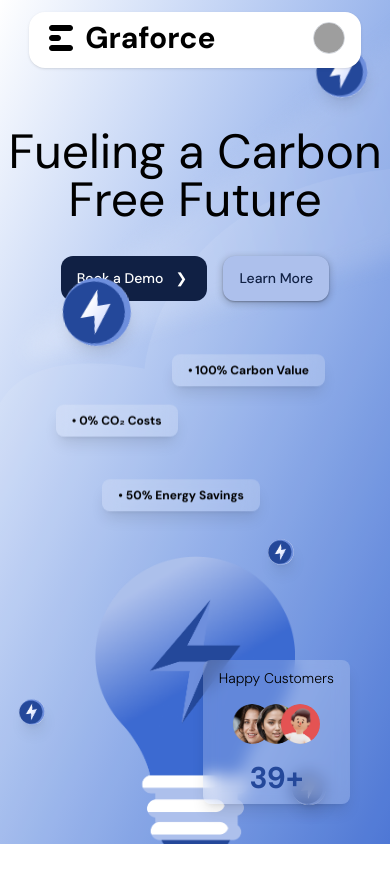
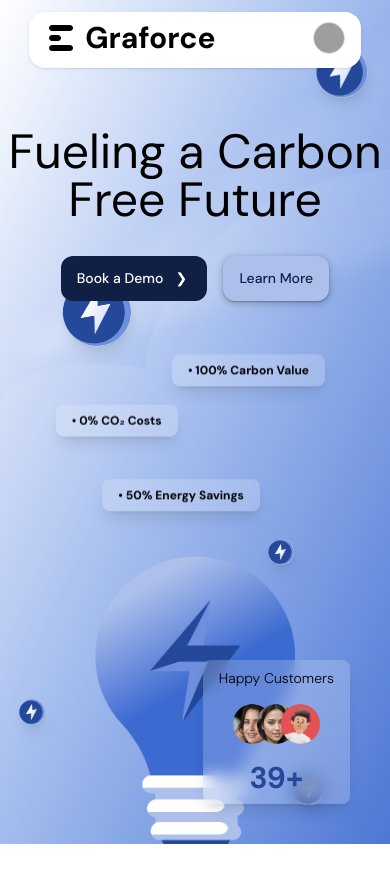
Before and after one commit to Auricmondal/graforce, a Next.js app: page / in a window 390 px wide. Shown: the top 882 px of the page. Built offline with nearby package versions, Linux system fonts and the light colour scheme; grey boxes are pictures that could not be loaded.

Commit message:
fixed hero zindex

```diff
--- a/src/components/sections/home/Hero.jsx
+++ b/src/components/sections/home/Hero.jsx
@@ -12,37 +12,62 @@ import Customer1 from "@/assets/home/hero/Ellipse-10.png";
 import Customer2 from "@/assets/home/hero/Ellipse-11.png";
 import Customer3 from "@/assets/home/hero/Ellipse-15.png";
 
-
 const Hero = () => {
   const CustomerAvatar = ({ src, className = "" }) => {
-    return(
-      <Image src={src} alt="Avatar" className={`w-10 h-10 rounded-full ${className}`} />
-    )
-  }
+    return (
+      <Image
+        src={src}
+        alt="Avatar"
+        className={`w-10 h-10 rounded-full ${className}`}
+      />
+    );
+  };
 
   return (
     <div>
+      <div className="h-screen relative overflow-hidden bg-gradient-to-br from-white to-primary-300">
+        <Image
+          src={Path}
+          alt="Path"
+          className="absolute  -bottom-1/5 left-0 min-h-full object-cover object-right"
+        />
+        <Image
+          src={Rectangle}
+          width={500}
+          alt="Rectangle"
+          className="absolute top-0 right-0 object-contain"
+        />
+        <Image
+          src={Bulb}
+          width={200}
+          alt="Rectangle"
+          className="absolute bottom-0 left-1/2 -translate-x-1/2"
+        />
 
-      <div className="h-screen relative overflow-hidden bg-gradient-to-br from-white to-primary-300">
-        <Image src={Path} alt="Path" className="absolute  -bottom-1/5 left-0 min-h-full object-cover object-right" />
-        <Image src={Rectangle} width={500} alt="Rectangle" className="absolute top-0 right-0 object-contain" />
-        <Image src={Bulb} width={200} alt="Rectangle" className="absolute bottom-0 left-1/2 -translate-x-1/2" />
-
+        <div className="h-1/2 absolute top-32 left-0 w-full z-2">
           <ScrollReveal>
-        <div className="h-1/2 absolute top-32 left-0 w-full flex flex-col gap-8 items-center z-10">
-          <h1 className="text-5xl lg:text-7xl text-center">Fueling a Carbon <br/> Free Future</h1>
-          <div className="flex flex-wrap gap-4">
+            <div className="flex flex-col gap-8 items-center">
+              <h1 className="text-5xl lg:text-7xl text-center">
+                Fueling a Carbon <br /> Free Future
+              </h1>
+              <div className="flex gap-4">
                 <FloatupButton className="!w-fit" icon={"❯"}>Book a Demo</FloatupButton>
                 <ElevatedButton className="!w-fit">Learn More</ElevatedButton>
               </div>
             </div>
           </ScrollReveal>
-
+        </div>
       </div>
 
-        <FloatingTip className="top-90 right-1/6" delay={1}>• 100% Carbon Value</FloatingTip>
-        <FloatingTip className="top-100 left-1/7" delay={0.2}>• 0% CO₂ Costs</FloatingTip>
-        <FloatingTip className="top-120 right-1/3" delay={0.6}>• 50% Energy Savings</FloatingTip>
+      <FloatingTip className="top-90 right-1/6" delay={1}>
+        • 100% Carbon Value
+      </FloatingTip>
+      <FloatingTip className="top-100 left-1/7" delay={0.2}>
+        • 0% CO₂ Costs
+      </FloatingTip>
+      <FloatingTip className="top-120 right-1/3" delay={0.6}>
+        • 50% Energy Savings
+      </FloatingTip>
 
       <FloatingBolt className="top-12 right-1/16" size="w-12 h-12" />
       <FloatingBolt className="top-70 left-1/6" size="w-16 h-16" />
```
Lines whose indentation alone changed are shown as unchanged.
